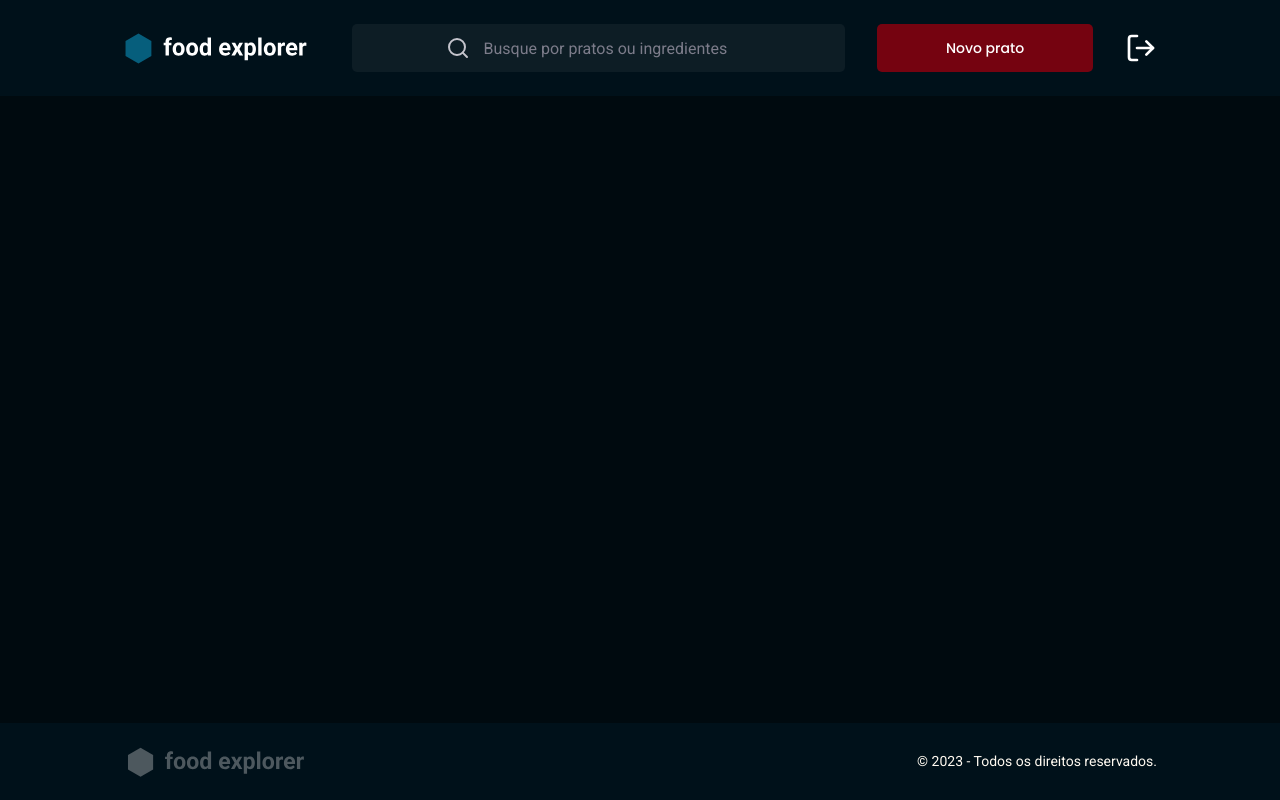
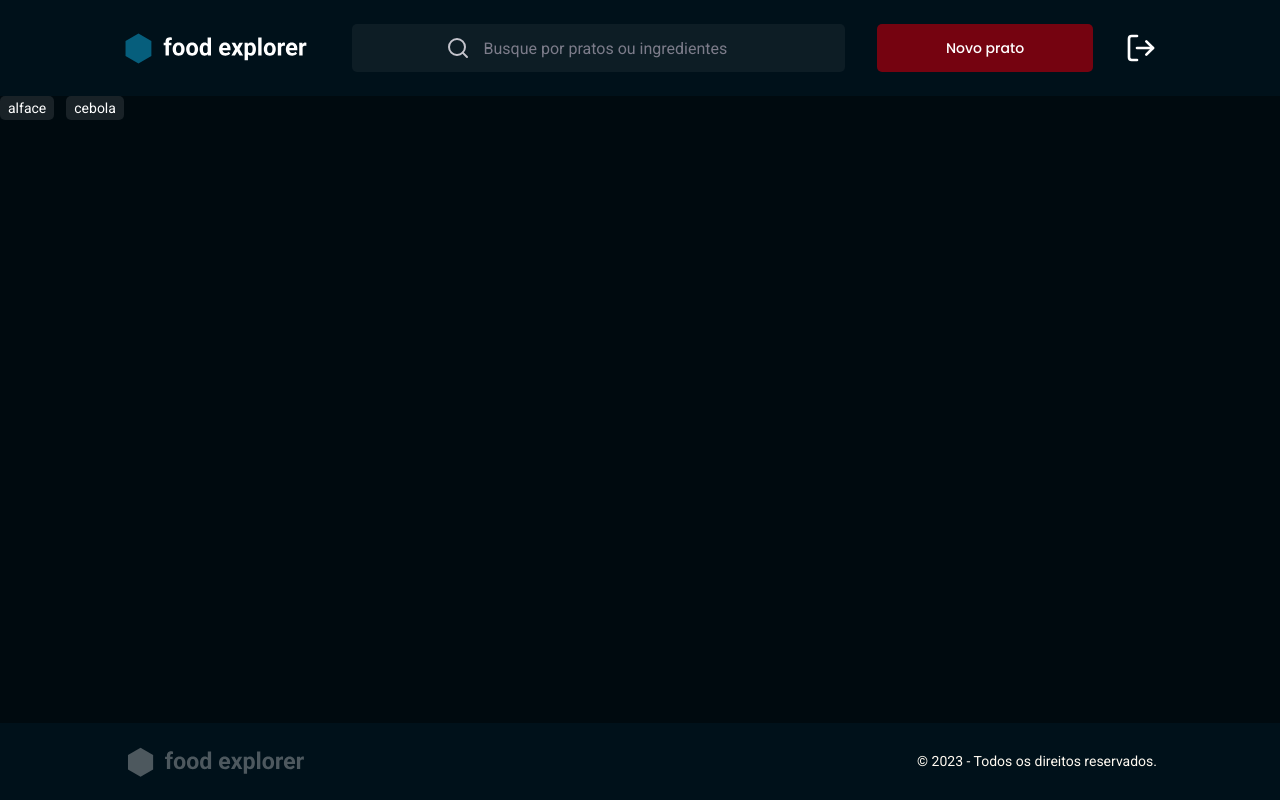
Before and after one commit to madalena-rocha/food-explorer-frontend, a React (Vite) app: page / in a window 1280 px wide. Built offline with nearby package versions, Linux system fonts and the light colour scheme.

Commit message:
:sparkles: add component Tag

```diff
--- /dev/null
+++ b/src/components/Tag/index.jsx
@@ -0,0 +1,9 @@
+import { Container } from "./styles";
+
+export function Tag({ title, ...rest }) {
+  return (
+    <Container {...rest}>
+      {title}
+    </Container>
+  );
+}
--- /dev/null
+++ b/src/components/Tag/styles.js
@@ -0,0 +1,12 @@
+import styled from "styled-components";
+
+export const Container = styled.span`
+  padding: 4px 8px;
+  border-radius: 5px;
+  margin-right: 12px;
+
+  font-size: 14px;
+  line-height: 24px;
+
+  background-color: ${({ theme }) => theme.COLORS.BACKGROUND_400};
+`;
--- a/src/pages/Dish/index.jsx
+++ b/src/pages/Dish/index.jsx
@@ -1,6 +1,7 @@
 import { Container } from "./styles";
 
 import { Header } from '../../components/Header';
+import { Tag } from '../../components/Tag';
 import { Footer } from '../../components/Footer';
 
 export function Dish() {
@@ -8,6 +9,9 @@ export function Dish() {
     <Container>
       <Header />
 
+      <Tag title="alface" />
+      <Tag title="cebola" />
+
       <Footer />
     </Container>
   );
```
